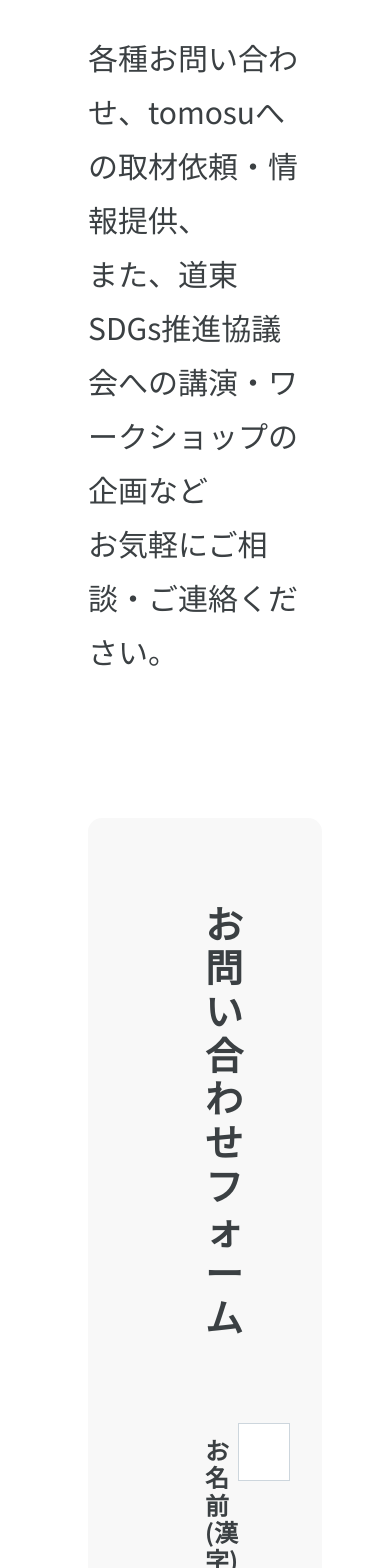
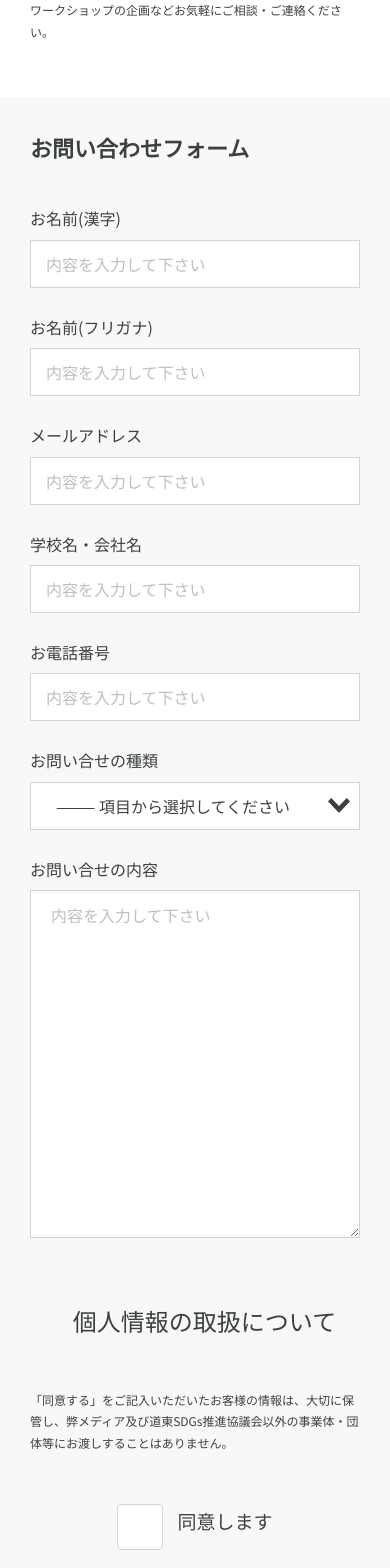
Before and after one commit to ha-ma/tomosu, a Next.js app: page /contact in a window 390 px wide. Shown: the part 300-1868 px from the top of the page. Built offline with nearby package versions, Linux system fonts and the light colour scheme.

Commit message:
contactページのSP化を記述

```diff
--- a/pages/contact/index.js
+++ b/pages/contact/index.js
@@ -9,7 +9,8 @@ function Contact() {
       <section className={styles.contact}>
         <div className={styles.contact__container}>
           <p className={styles.contact__desc}>各種お問い合わせ、tomosuへの取材依頼・情報提供、<br />
-             また、道東SDGs推進協議会への講演・ワークショップの企画など<br />お気軽にご相談・ご連絡ください。</p>
+             また、道東SDGs推進協議会への講演・<br className={styles.contact__desc__breakSP}  />
+             ワークショップの企画など<br className={styles.contact__desc__breakPC}/>お気軽にご相談・ご連絡ください。</p>
 
           <form className={styles.contact__form}>
             <h2 className={styles.contact__heading}>お問い合わせフォーム</h2>
--- a/styles/contact.module.scss
+++ b/styles/contact.module.scss
@@ -2,83 +2,158 @@
   &__container {
     padding: 129px 83px 255px 88px;
     box-sizing: border-box;
+    @media (max-width: 1279px) {
+      padding: 55px 0 73px 0;
+    }
   }
   &__desc {
     font-size: 30px;
     line-height: 1.8;
     margin-bottom: 140px;
+    @media (max-width: 1279px) {
+      font-size: 12px;
+      margin-bottom: 55px;
+      padding: 0 30px;
+    }
+    &__breakSP {
+      @media (min-width: 700px) {
+        display: none;
+      }
+    }
+    &__breakPC {
+      @media (max-width: 700px) {
+        display: none;
+      }
+    }
   }
   &__form {
     padding: 83px 117px 142px;
     border-radius: 14px;
     box-sizing: border-box;
-    background-color: #F8F8F8;
+    background-color: #f8f8f8;
+    :nth-of-type(7) {
+      margin-bottom: 69px;
+    }
+    @media (max-width: 1279px) {
+      padding: 38px 30px 118px;
+      border-radius: unset;
+    }
   }
   &__heading {
     font-size: 38px;
     font-weight: bold;
     margin-bottom: 85px;
+    @media (max-width: 1279px) {
+      font-size: 22px;
+      margin-bottom: 49px;
+    }
   }
   &__inputLine {
     margin-bottom: 71px;
+    @media (max-width: 1279px) {
+      margin-bottom: 30px;
+    }
     dl {
       display: flex;
       align-items: flex-start;
       justify-content: space-between;
+      @media (max-width: 1279px) {
+        display: unset;
+      }
       dt {
         font-size: 24px;
         width: 251px;
         padding-top: 13px;
+        @media (max-width: 1279px) {
+          font-size: 16px;
+          font-weight: normal;
+          padding-top: unset;
+          padding-bottom: 12px;
+        }
       }
       dd {
         width: calc(100% - 251px);
+        @media (max-width: 1279px) {
+          width: 100%;
+        }
       }
     }
-    &__input, &__textarea, &__select {
+    &__input,
+    &__textarea,
+    &__select {
       font-size: 20px;
-      color: #3B4043;
+      color: #3b4043;
       width: 100%;
       height: 58px;
       padding: 10px 25px;
-      border: 1px solid #CDD6DD;
+      border: 1px solid #cdd6dd;
       box-sizing: border-box;
       background-color: #fff;
       &::placeholder {
-        color: #BFBFBF;
+        color: #bfbfbf;
+      }
+      @media (max-width: 1279px) {
+        font-size: 16px;
+        height: 48px;
+        padding: 10px 15px;
       }
     }
     &__textarea {
       line-height: 1.8;
       height: 348px;
       padding: 19px 25px;
+      @media (max-width: 1279px) {
+        padding: 10px 20px;
+      }
     }
     &__select {
       padding: 10px 60px 10px 25px;
-      background: #fff url(../public/images/icon/icon_arrow.png) no-repeat 97% center;
+      background: #fff url(../public/images/icon/icon_arrow.png) no-repeat 97%
+        center;
       background-size: 22px auto;
     }
   }
   &__agree {
     margin-bottom: 153px;
+    @media (max-width: 1279px) {
+      margin-bottom: 104px;
+    }
     dl {
       display: flex;
       align-items: flex-start;
       justify-content: space-between;
+      @media (max-width: 1279px) {
+        display: unset;
+      }
       dt {
         font-size: 24px;
         width: 349px;
         padding-top: 50px;
+        @media (max-width: 1279px) {
+          padding-top: unset;
+          padding-bottom: 54px;
+          text-align: center;
+          font-weight: 400;
+        }
       }
       dd {
         font-size: 22px;
         line-height: 1.8;
         width: calc(100% - 349px);
+        @media (max-width: 1279px) {
+          font-size: 12px;
+          width: 100%;
+        }
       }
     }
     &__label {
       text-align: center;
       padding-top: 50px;
       display: block;
+      @media (max-width: 1279px) {
+        font-size: 19px;
+        font-weight: 300;
+      }
     }
     &__check {
       display: none;
@@ -92,7 +167,8 @@
       padding-left: 60px;
       display: inline-block;
       position: relative;
-      &::before, &::after {
+      &::before,
+      &::after {
         content: "";
         display: block;
         position: absolute;
@@ -100,7 +176,7 @@
       &::before {
         width: 46px;
         height: 46px;
-        border: 1px solid #CDD6DD;
+        border: 1px solid #cdd6dd;
         border-radius: 4px;
         box-sizing: border-box;
         background-color: #fff;
@@ -110,8 +186,8 @@
       &::after {
         width: 14px;
         height: 30px;
-        border-right: 5px solid #FFE100;
-        border-bottom: 5px solid #FFE100;
+        border-right: 5px solid #ffe100;
+        border-bottom: 5px solid #ffe100;
         transform: rotate(45deg);
         top: 6px;
         left: 15px;
@@ -130,7 +206,12 @@
       padding: 10px;
       border-radius: 50px;
       box-sizing: border-box;
-      background-color: #3B4043;
+      background-color: #3b4043;
+      @media (max-width: 1279px) {
+        font-size: 18px;
+        width: 75%;
+        height: 65px;
+      }
     }
   }
 }
```
